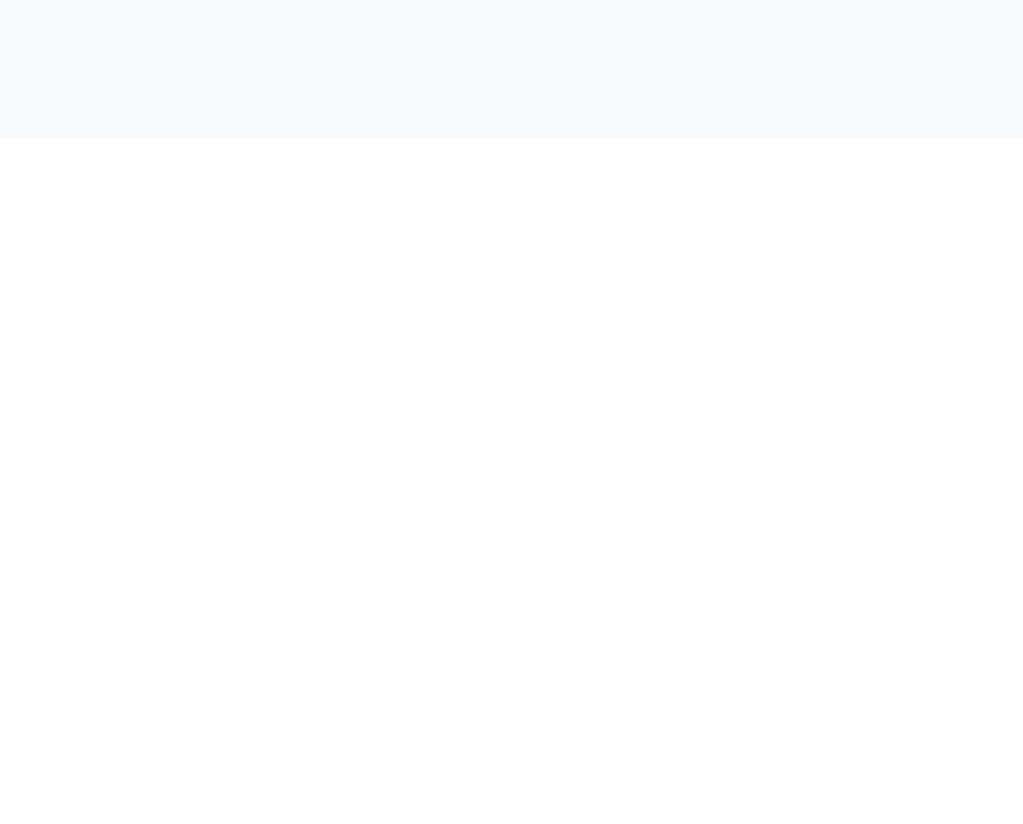
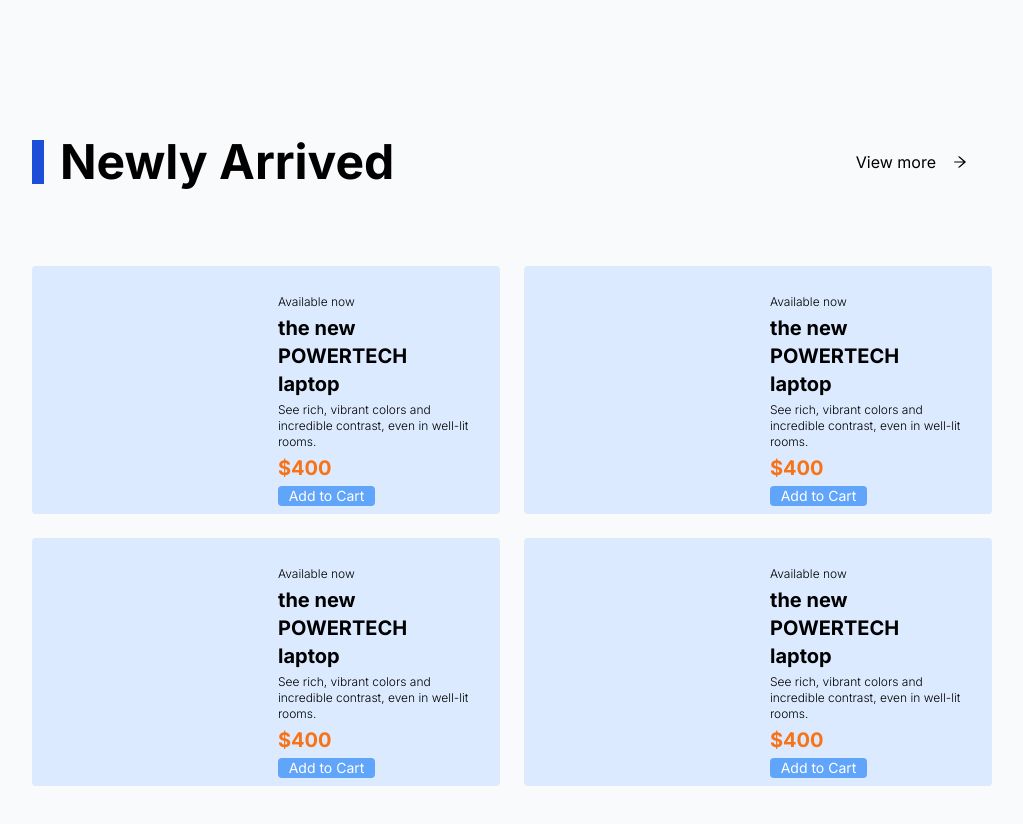
Before and after one commit to rakibulhasan933/power-tech-client, a Next.js app: page / in a window 1280 px wide. Shown: the part 2700-3524 px from the top of the page, without its empty margins (128-1151 px from the left). Before the commit the page ends 2838 px from the top, so only its background shows below. Built offline with nearby package versions, Linux system fonts and the light colour scheme.

Commit message:
[ADD] cart

```diff
--- a/app/page.js
+++ b/app/page.js
@@ -1,3 +1,4 @@
+import Arrived from '@/components/Arrivied/page'
 import Banner from '@/components/Banner/page'
 import Products from '@/components/Products/page'
 import Steps from '@/components/Steps/page'
@@ -10,6 +11,7 @@ export default function Home() {
       <Steps />
       <WeekDeal />
       <Products />
+      <Arrived />
     </main>
   )
 }
--- /dev/null
+++ b/components/Arrivied/page.js
@@ -0,0 +1,90 @@
+"use client"
+import Image from 'next/image';
+import React from 'react';
+import { AiOutlineArrowRight } from "react-icons/ai";
+import mac from "../assets/macbook.jpg";
+
+function Arrived() {
+	return (
+		<div className='pb-36'>
+			<div className="flex items-center justify-between ">
+				<div className="flex items-center ">
+					<div className="w-3 mr-4 bg-blue-700 h-11">
+					</div>
+					<h2 className="text-5xl font-bold ">Newly Arrived</h2>
+				</div>
+				<div className="">
+					<button className='flex items-center '>View more <AiOutlineArrowRight className='w-12 mr-2 ' /> </button>
+				</div>
+			</div>
+			<div className="grid grid-cols-2 gap-6 pt-20">
+				<div className="flex flex-row pt-5 bg-blue-100 rounded px-7">
+					<div className="basis-1/2">
+						<Image src={mac} className="w-full rounded transition-opacity opacity-0 duration-[1s] mb-8"
+							onLoadingComplete={(image) => image.classList.remove("opacity-0")} alt='laptop' />
+					</div>
+					<div className="flex flex-col py-2 ml-6 basis-1/2">
+						<p className="mb-1 text-xs font-light">Available now</p>
+						<h2 className="mb-1 text-xl font-bold ">the new <br />
+							POWERTECH laptop</h2>
+						<p className="mb-1 text-xs font-light">See rich, vibrant colors and incredible
+							contrast, even in well-lit rooms.
+						</p>
+						<h2 className="mb-1 text-xl font-bold text-orange-500">$400</h2>
+						<button className='w-1/2 text-sm text-white bg-blue-400 rounded '>Add to Cart</button>
+					</div>
+				</div>
+				<div className="flex flex-row pt-5 bg-blue-100 rounded px-7">
+					<div className="basis-1/2">
+						<Image src={mac} className="w-full rounded transition-opacity opacity-0 duration-[1s] mb-8"
+							onLoadingComplete={(image) => image.classList.remove("opacity-0")} alt='laptop' />
+					</div>
+					<div className="flex flex-col py-2 ml-6 basis-1/2">
+						<p className="mb-1 text-xs font-light">Available now</p>
+						<h2 className="mb-1 text-xl font-bold ">the new <br />
+							POWERTECH laptop</h2>
+						<p className="mb-1 text-xs font-light">See rich, vibrant colors and incredible
+							contrast, even in well-lit rooms.
+						</p>
+						<h2 className="mb-1 text-xl font-bold text-orange-500">$400</h2>
+						<button className='w-1/2 text-sm text-white bg-blue-400 rounded '>Add to Cart</button>
+					</div>
+				</div>
+				<div className="flex flex-row pt-5 bg-blue-100 rounded px-7">
+					<div className="basis-1/2">
+						<Image src={mac} className="w-full rounded transition-opacity opacity-0 duration-[1s] mb-8"
+							onLoadingComplete={(image) => image.classList.remove("opacity-0")} alt='laptop' />
+					</div>
+					<div className="flex flex-col py-2 ml-6 basis-1/2">
+						<p className="mb-1 text-xs font-light">Available now</p>
+						<h2 className="mb-1 text-xl font-bold ">the new <br />
+							POWERTECH laptop</h2>
+						<p className="mb-1 text-xs font-light">See rich, vibrant colors and incredible
+							contrast, even in well-lit rooms.
+						</p>
+						<h2 className="mb-1 text-xl font-bold text-orange-500">$400</h2>
+						<button className='w-1/2 text-sm text-white bg-blue-400 rounded '>Add to Cart</button>
+					</div>
+				</div>
+				<div className="flex flex-row pt-5 bg-blue-100 rounded px-7">
+					<div className="basis-1/2">
+						<Image src={mac} className="w-full rounded transition-opacity opacity-0 duration-[1s] mb-8"
+							onLoadingComplete={(image) => image.classList.remove("opacity-0")} alt='laptop' />
+					</div>
+					<div className="flex flex-col py-2 ml-6 basis-1/2">
+						<p className="mb-1 text-xs font-light">Available now</p>
+						<h2 className="mb-1 text-xl font-bold ">the new <br />
+							POWERTECH laptop</h2>
+						<p className="mb-1 text-xs font-light">See rich, vibrant colors and incredible
+							contrast, even in well-lit rooms.
+						</p>
+						<h2 className="mb-1 text-xl font-bold text-orange-500">$400</h2>
+						<button className='w-1/2 text-sm text-white bg-blue-400 rounded '>Add to Cart</button>
+					</div>
+				</div>
+			</div>
+		</div>
+	)
+}
+
+export default Arrived
```
Also changed, not shown: components/assets/macbook.jpg (added).
